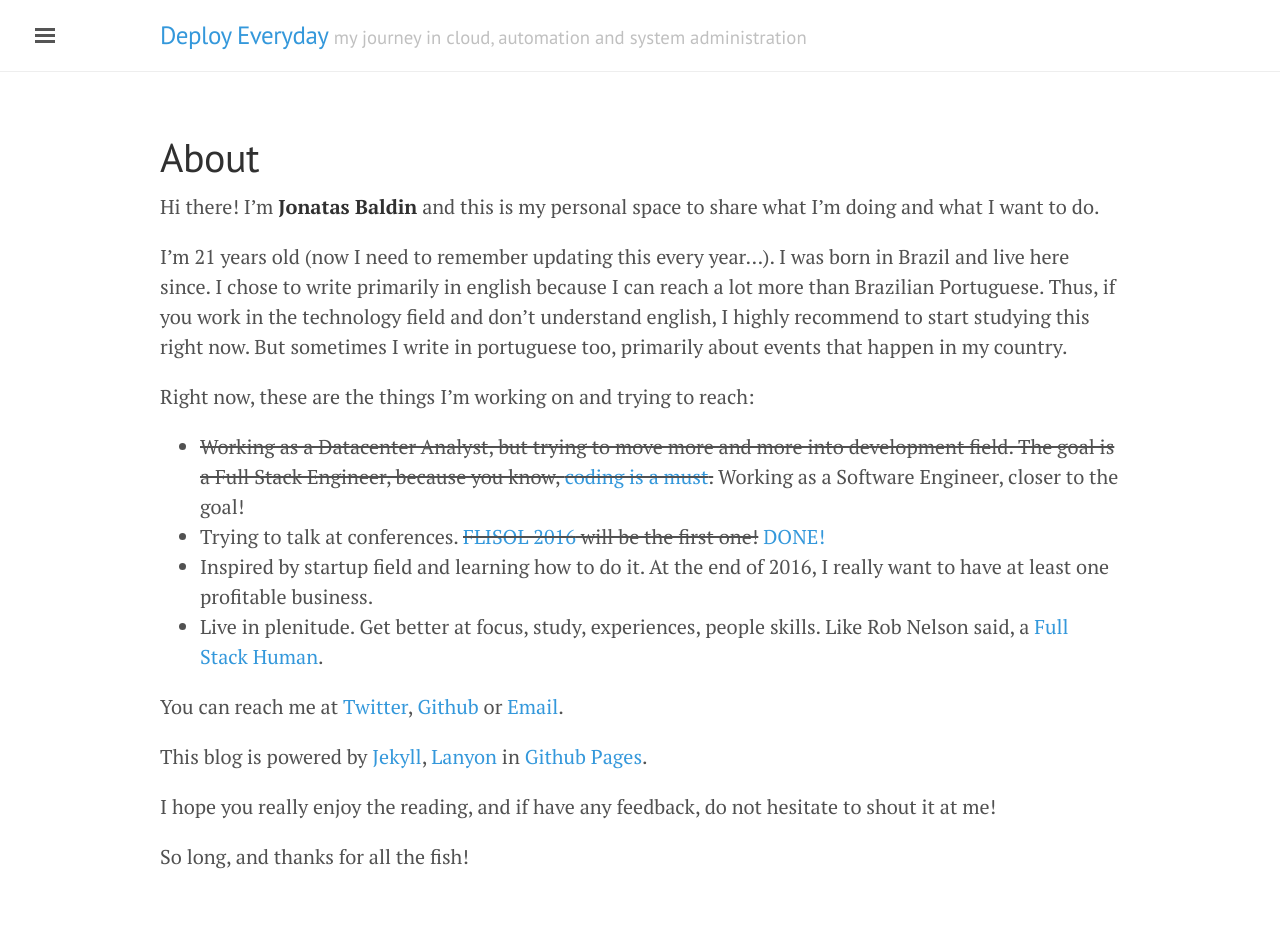
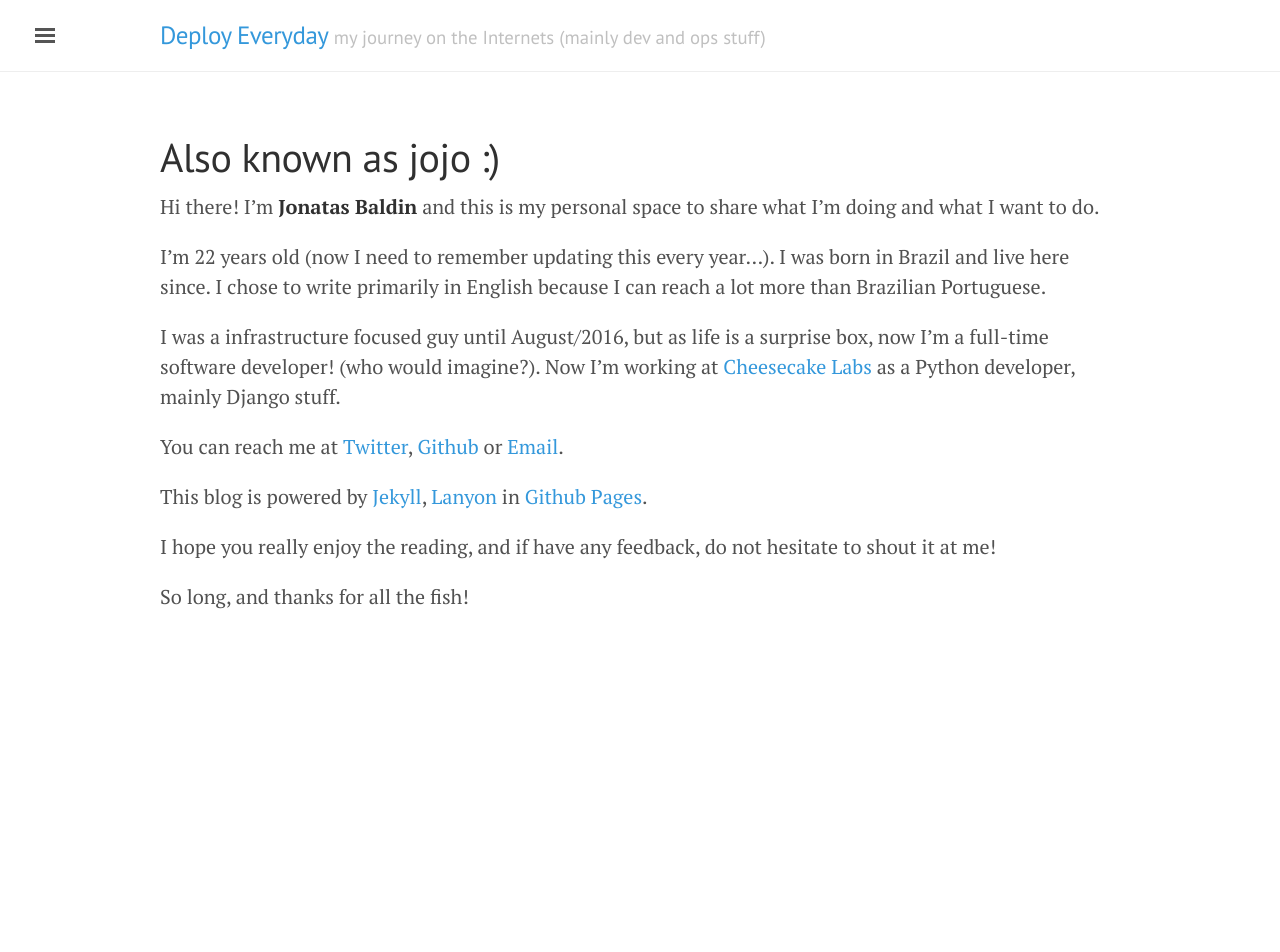
Before and after one commit to jonatasbaldin/jonatasbaldin.github.io, a Jekyll site: the page built from about.md, in a window 1280 px wide. Built offline with Jekyll 4.4.1, drawn with Linux system fonts in a browser that asks for light colours; nearby versions of some CDN libraries; after the commit the page ends 900 px from its top, so only the background shows below that.

Commit message:
Update about.md

```diff
--- a/_config.yml
+++ b/_config.yml
@@ -1,7 +1,7 @@
 # Setup
 title:               Deploy Everyday
-tagline:             'my journey in cloud, automation and system administration'
-description:         "Hi, you've just entered in my cool vortex. Here I talk about automation, cloud, system administration and develepoment. I sometimes have a life, so you may read about it. You can yell at me clicking in the icons below."
+tagline:             'my journey on the Internets (mainly dev and ops stuff)'
+description:         "Hi, you've just entered in my cool vortex. Here I talk about my computer adventures. I sometimes have a life, so you may read about it. You can yell at me clicking in the icons below."
 url:                 http://deployeveryday.com
 baseurl:             ''
 paginate:            10
--- a/about.md
+++ b/about.md
@@ -1,18 +1,13 @@
 ---
 layout: page
-title: About
+title: Also known as jojo :)
 ---
 
 Hi there! I'm **Jonatas Baldin** and this is my personal space to share what I'm doing and what I want to do.
 
-I'm 21 years old (now I need to remember updating this every year...). I was born in Brazil and live here since. I chose to write primarily in english because I can reach a lot more than Brazilian Portuguese. Thus, if you work in the technology field and don't understand english, I highly recommend to start studying this right now. But sometimes I write in portuguese too, primarily about events that happen in my country.
+I'm 22 years old (now I need to remember updating this every year...). I was born in Brazil and live here since. I chose to write primarily in English because I can reach a lot more than Brazilian Portuguese.
 
-Right now, these are the things I'm working on and trying to reach:
-
-* ~~Working as a Datacenter Analyst, but trying to move more and more into development field. The goal is a Full Stack Engineer, because you know, [coding is a must](http://deployeveryday.com/2015/06/04/hey-sysadmin-start-coding.html).~~ Working as a Software Engineer, closer to the goal!
-* Trying to talk at conferences. ~~[FLISOL 2016](https://doity.com.br/flisolcascavel2016) will be the first one!~~ [DONE!](http://deployeveryday.com/2016/04/19/flisol2016-cascavel.html)
-* Inspired by startup field and learning how to do it. At the end of 2016, I really want to have at least one profitable business.
-* Live in plenitude. Get better at focus, study, experiences, people skills. Like Rob Nelson said, a [Full Stack Human](http://rnelson0.com/2016/01/10/a-full-stack-what/).
+I was a infrastructure focused guy until August/2016, but as life is a surprise box, now I'm a full-time software developer! (who would imagine?). Now I'm working at [Cheesecake Labs](https://ckl.io) as a Python developer, mainly Django stuff.
 
 You can reach me at [Twitter]({{ site.author.twitter }}), [Github]({{ site.author.github }}) or [Email](mailto:{{ site.author.email }}).
 
```
